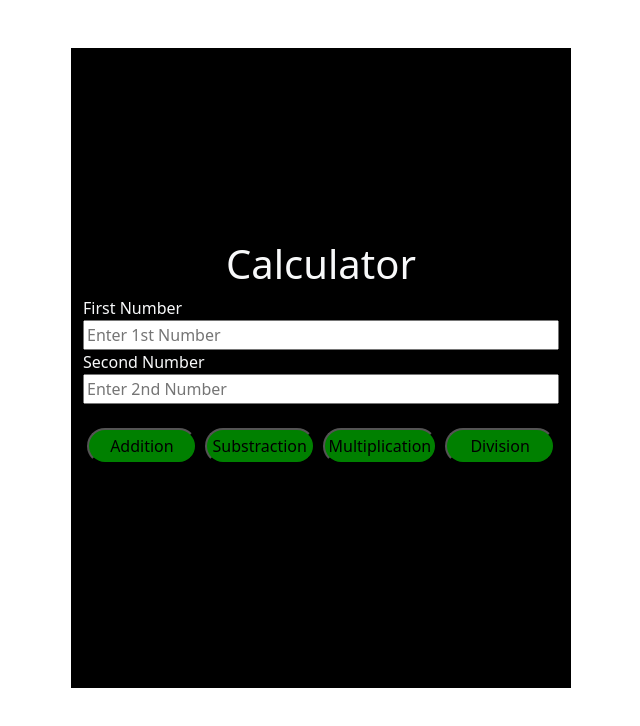
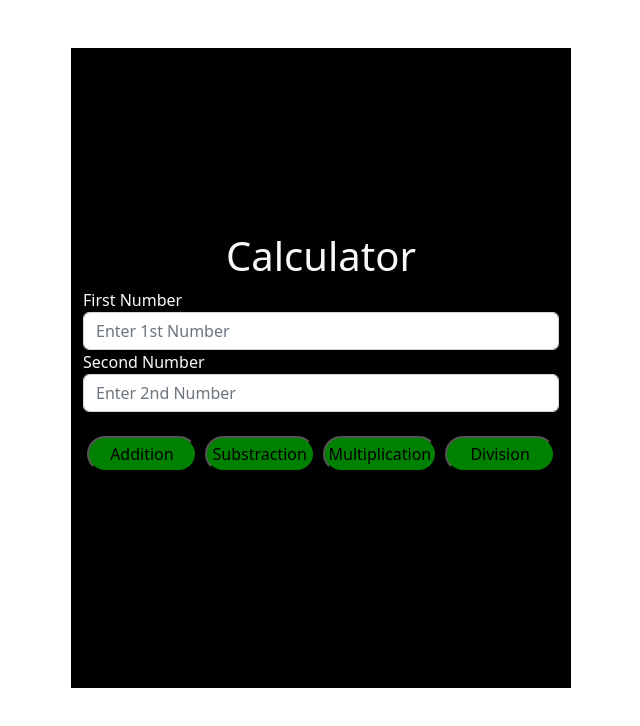
Before and after one commit to ankita2027/calculator, a plain HTML site: page index.html in a window 1280 px wide. Shown: the whole page, without its empty margins (379-1019 px from the left). Drawn offline with nearby package versions, Linux system fonts and the light colour scheme.

Commit message:
2nd commit

```diff
--- a/index.html
+++ b/index.html
@@ -15,9 +15,9 @@
             <div class="col-md-4 middle-div d-flex flex-column justify-content-center text-light mt-5 ">
                 <h1 class="d-flex justify-content-center">Calculator</h1>
                 First Number
-                <input class="num1" type="text" placeholder="Enter 1st Number">
+                <input class="num1 form-control" type="text" placeholder="Enter 1st Number">
                 Second Number
-                <input class="num2" type="text" placeholder="Enter 2nd Number">
+                <input class="num2 form-control" type="text" placeholder="Enter 2nd Number">
                 <div class="option d-flex justify-content-center my-4">
                     <button onclick="add()" class="btn1 rounded-pill mx-1 p-1">Addition</button>
                     <button onclick="sub()" class="btn1 rounded-pill mx-1 p-1">Substraction</button>
```
